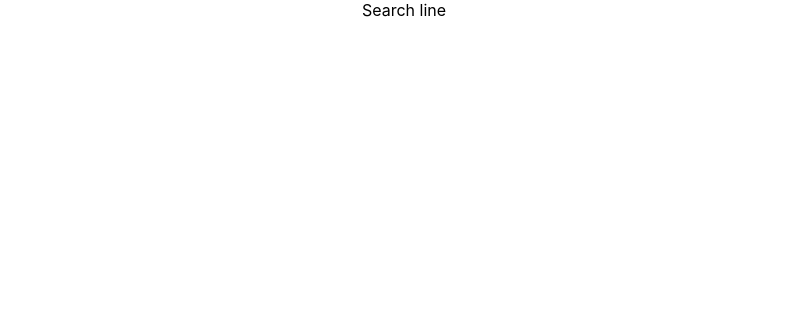
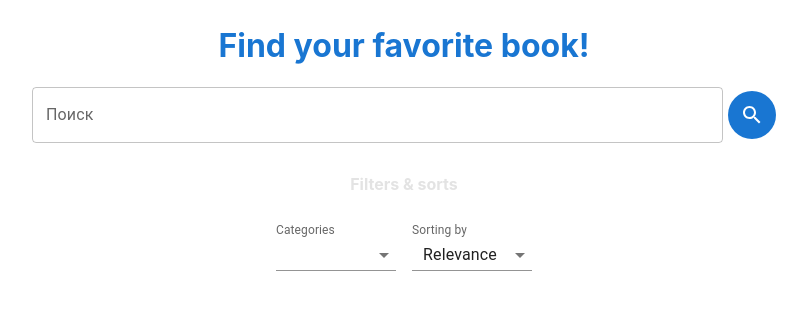
Before and after one commit to DeErovRee/Test-Google-API, a React (Create React App) app in the folder google-books/: page / in a window 1280 px wide. Shown: the top 310 px of the page, without its empty margins (236-1043 px from the left). Built offline with nearby package versions, Linux system fonts and the light colour scheme.

Commit message:
Initial redux
Add search line, filter and sort. Add store and reducers with redux

```diff
--- a/google-books/public/index.html
+++ b/google-books/public/index.html
@@ -10,34 +10,10 @@
       content="Web site created using create-react-app"
     />
     <link rel="apple-touch-icon" href="%PUBLIC_URL%/logo192.png" />
-    <!--
-      manifest.json provides metadata used when your web app is installed on a
-      user's mobile device or desktop. See https://developers.google.com/web/fundamentals/web-app-manifest/
-    -->
     <link rel="manifest" href="%PUBLIC_URL%/manifest.json" />
-    <!--
-      Notice the use of %PUBLIC_URL% in the tags above.
-      It will be replaced with the URL of the `public` folder during the build.
-      Only files inside the `public` folder can be referenced from the HTML.
-
-      Unlike "/favicon.ico" or "favicon.ico", "%PUBLIC_URL%/favicon.ico" will
-      work correctly both with client-side routing and a non-root public URL.
-      Learn how to configure a non-root public URL by running `npm run build`.
-    -->
-    <title>React App</title>
+    <title>Google Books</title>
   </head>
   <body>
-    <noscript>You need to enable JavaScript to run this app.</noscript>
     <div id="root"></div>
-    <!--
-      This HTML file is a template.
-      If you open it directly in the browser, you will see an empty page.
-
-      You can add webfonts, meta tags, or analytics to this file.
-      The build step will place the bundled scripts into the <body> tag.
-
-      To begin the development, run `npm start` or `yarn start`.
-      To create a production bundle, use `npm run build` or `yarn build`.
-    -->
   </body>
 </html>
--- a/google-books/src/App.js
+++ b/google-books/src/App.js
@@ -1,10 +1,19 @@
 import "./App.css";
 import { Search } from "./component/Search.tsx";
+import { SortsAndFilters } from "./component/SortsAndFilters.tsx";
 
 export const App = () => {
   return (
-    <div className="App">
+    <div
+      className="App"
+      style={{
+        display: "flex",
+        justifyContent: "center",
+        flexDirection: "column",
+      }}
+    >
       <Search />
+      <SortsAndFilters />
     </div>
   );
 };
--- a/google-books/src/component/Search.tsx
+++ b/google-books/src/component/Search.tsx
@@ -1,5 +1,65 @@
-import React from "react";
+import React, { useState } from "react";
+import TextField from "@mui/material/TextField";
+import SearchIcon from "@mui/icons-material/Search";
+import { Box, Container, IconButton } from "@mui/material";
+// @ts-ignore
+import { setInput } from "../store/searchSlice.ts";
+import { useDispatch } from "react-redux";
 
 export const Search = () => {
-  return <div>Search line</div>;
+  const dispath = useDispatch();
+
+  const [input, getInput] = useState("");
+  const doSearch = () => {
+    dispath(setInput(input));
+  };
+
+  const keyPress = (e: any) => {
+    if (e.code === "Enter") {
+      doSearch();
+    }
+  };
+
+  return (
+    <Container
+      sx={{
+        mt: "5px",
+        display: "flex",
+        flexDirection: "column",
+      }}
+    >
+      <h1 style={{ color: "#1976d2" }}>Find your favorite book!</h1>
+      <Box
+        sx={{
+          display: "flex",
+          flexDirection: "row",
+          justifyContent: "center",
+          alignItems: "center",
+        }}
+      >
+        <TextField
+          id="outlined-basic"
+          label="Поиск"
+          variant="outlined"
+          sx={{ mr: "5px", width: "60%" }}
+          onKeyDown={(e) => keyPress(e)}
+          onChange={(e) => getInput(e.target.value)}
+        />
+        <IconButton
+          aria-label="delete"
+          size="large"
+          sx={{
+            color: "white",
+            backgroundColor: "#1976d2",
+            ":hover": {
+              backgroundColor: "#1976d2",
+            },
+          }}
+          onClick={(e) => doSearch()}
+        >
+          <SearchIcon />
+        </IconButton>
+      </Box>
+    </Container>
+  );
 };
--- /dev/null
+++ b/google-books/src/component/SortsAndFilters.tsx
@@ -0,0 +1,86 @@
+import {
+  Box,
+  Container,
+  FormControl,
+  InputLabel,
+  MenuItem,
+  Select,
+} from "@mui/material";
+import { useSelector } from "react-redux";
+import React from "react";
+
+export const SortsAndFilters = () => {
+  const sortValue = useSelector((state: any) => state.search.sort);
+
+  const categories = [
+    "All",
+    "Art",
+    "Biography",
+    "Computers",
+    "History",
+    "Medical",
+    "Poetry",
+  ];
+
+  const sorts = ["Relevance", "Newest"];
+
+  return (
+    <Container
+      sx={{
+        display: "flex",
+        justifyContent: "center",
+        mt: "10px",
+        flexDirection: "column",
+      }}
+    >
+      <h4
+        style={{
+          color: "#e3e3e3",
+        }}
+      >
+        Filters & sorts
+      </h4>
+      <Box
+        sx={{
+          display: "flex",
+          flexDirection: "row",
+          justifyContent: "center",
+        }}
+      >
+        <FormControl variant="standard" sx={{ m: 1, minWidth: 120 }}>
+          <InputLabel id="demo-simple-select-standard-label">
+            Categories
+          </InputLabel>
+          <Select
+            labelId="demo-simple-select-standard-label"
+            id="demo-simple-select-standard"
+            label="Categories"
+            value={"none"}
+          >
+            <MenuItem value="">
+              <em>None</em>
+            </MenuItem>
+            {categories.map((el) => {
+              return <MenuItem value={el}>{el}</MenuItem>;
+            })}
+          </Select>
+        </FormControl>
+        <FormControl variant="standard" sx={{ m: 1, minWidth: 120 }}>
+          <InputLabel id="demo-simple-select-standard-label">
+            Sorting by
+          </InputLabel>
+          <Select
+            labelId="demo-simple-select-standard-label"
+            id="demo-simple-select-standard"
+            label="Sort by"
+            value={sortValue}
+          >
+            {sorts.map((el) => {
+              return <MenuItem value={el}>{el}</MenuItem>;
+            })}
+          </Select>
+        </FormControl>
+      </Box>
+    </Container>
+  );
+};
--- /dev/null
+++ b/google-books/src/hooks.ts
@@ -0,0 +1,5 @@
+import { TypedUseSelectorHook, useDispatch, useSelector } from "react-redux";
+import type { RootState, AppDispatch } from "./store/index";
+
+export const useAppDispatch: () => AppDispatch = useDispatch;
+export const useAppSelector: TypedUseSelectorHook<RootState> = useSelector;
--- a/google-books/src/index.js
+++ b/google-books/src/index.js
@@ -2,10 +2,14 @@ import React from "react";
 import ReactDOM from "react-dom/client";
 import "./index.css";
 import { App } from "./App";
+import { Provider } from "react-redux";
+import { store } from "./store/index.ts";
 
 const root = ReactDOM.createRoot(document.getElementById("root"));
 root.render(
   <React.StrictMode>
-    <App />
+    <Provider store={store}>
+      <App />
+    </Provider>
   </React.StrictMode>
 );
--- /dev/null
+++ b/google-books/src/store/index.ts
@@ -0,0 +1,12 @@
+import { configureStore } from "@reduxjs/toolkit";
+// @ts-ignore
+import { searchReducer } from "./searchSlice.ts";
+
+export const store = configureStore({
+  reducer: {
+    search: searchReducer,
+  },
+});
+
+export type RootState = ReturnType<typeof store.getState>;
+export type AppDispatch = typeof store.dispatch;
--- /dev/null
+++ b/google-books/src/store/searchSlice.ts
@@ -0,0 +1,26 @@
+import { createSlice } from "@reduxjs/toolkit";
+
+const searchSlice = createSlice({
+  name: "search",
+  initialState: {
+    searchInput: "",
+    filter: "",
+    sort: "Relevance",
+    books: [],
+  },
+  reducers: {
+    setInput(state, action) {
+      console.log(state);
+      console.log(action);
+
+      state.searchInput = action.payload.input;
+    },
+    setFilter(state, action) {},
+    setSort(state, action) {},
+    setBooks(state, action) {},
+  },
+});
+
+export const { setInput, setFilter, setSort, setBooks } = searchSlice.actions;
+
+export const searchReducer = searchSlice.reducer;
```
Also changed, not shown: google-books/package.json (+10 -0 lines), 1 other file (tests, documents, lock files or other folders).
